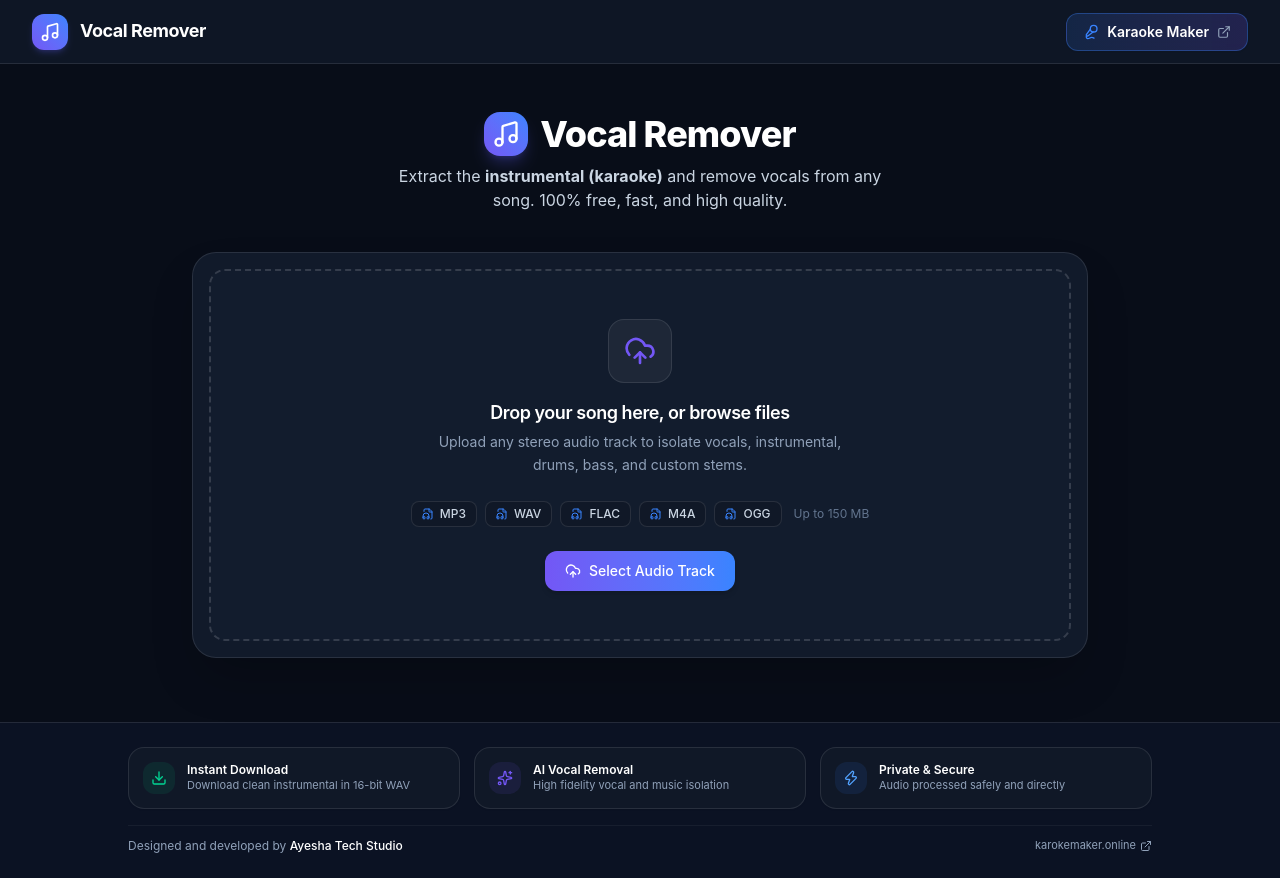
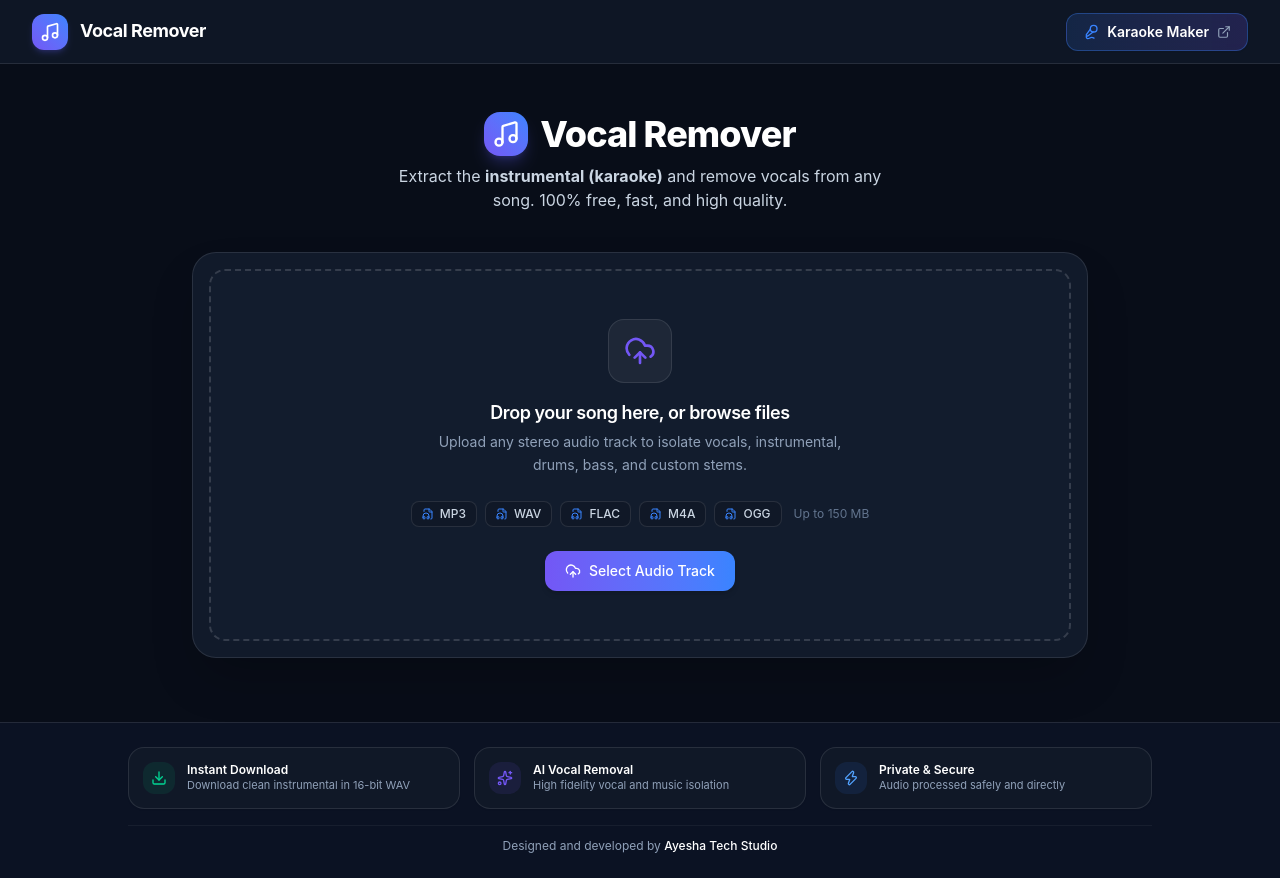
Before and after one commit to workforferoz/vocal-remover, a React (Vite) app: page / in a window 1280 px wide. Built offline with nearby package versions, Linux system fonts and the light colour scheme; no server answers.

Commit message:
Remove link from footer, keeping clean attribution

```diff
--- a/src/components/layout/Footer.tsx
+++ b/src/components/layout/Footer.tsx
@@ -1,5 +1,5 @@
 import React from 'react';
-import { Download, Sparkles, Zap, ExternalLink } from 'lucide-react';
+import { Download, Sparkles, Zap } from 'lucide-react';
 
 export const Footer: React.FC = () => {
   return (
@@ -38,19 +38,8 @@ export const Footer: React.FC = () => {
           </div>
         </div>
 
-        <div className="text-center text-xs text-slate-400 pt-3 border-t border-white/5 flex flex-col sm:flex-row items-center justify-between gap-2">
-          <span>
-            Designed and developed by <span className="text-white font-medium">Ayesha Tech Studio</span>
-          </span>
-          <a
-            href="https://www.karokemaker.online/"
-            target="_blank"
-            rel="noopener noreferrer"
-            className="text-slate-400 hover:text-[#3984FF] transition-colors flex items-center gap-1 text-[11px]"
-          >
-            <span>karokemaker.online</span>
-            <ExternalLink className="w-3 h-3" />
-          </a>
+        <div className="text-center text-xs text-slate-400 pt-3 border-t border-white/5">
+          Designed and developed by <span className="text-white font-medium">Ayesha Tech Studio</span>
         </div>
       </div>
     </footer>
```
